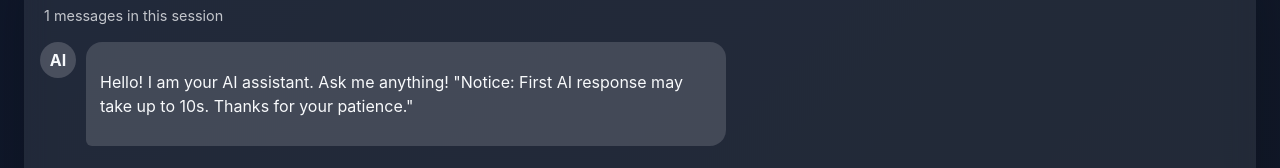
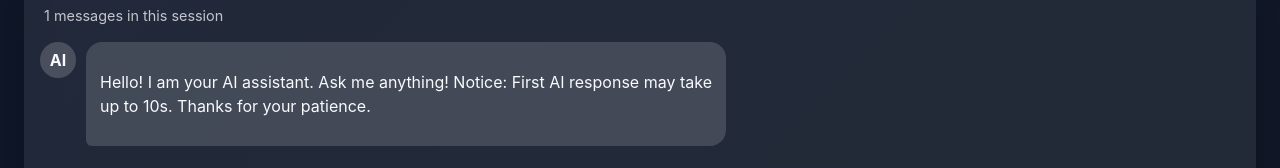
Before and after one commit to mostafizurrahmanmd84-create/Chat.AI-, a React app in the folder frontend/: page / in a window 1280 px wide. Shown: the part 144-312 px from the top of the page. Built offline with nearby package versions, Linux system fonts and the light colour scheme; no server answers; the HTML template or start-up script is replaced by a standard one.

Commit message:
Update App.jsx

```diff
--- a/frontend/src/App.jsx
+++ b/frontend/src/App.jsx
@@ -7,7 +7,7 @@ const starterMessages = [
   {
     id: 1,
     role: 'assistant',
-    content: 'Hello! I am your AI assistant. Ask me anything! "Notice: First AI response may take up to 10s. Thanks for your patience."',
+    content: 'Hello! I am your AI assistant. Ask me anything! Notice: First AI response may take up to 10s. Thanks for your patience.',
   },
 ];
 
```
